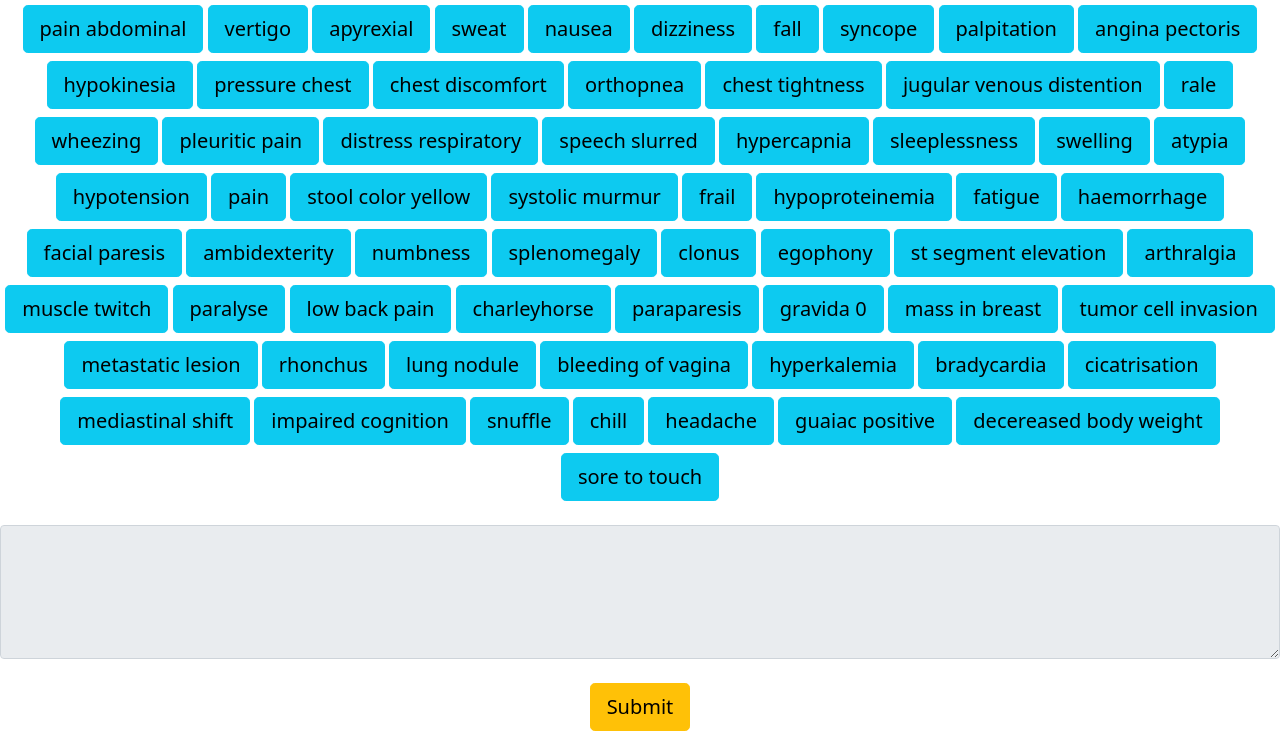
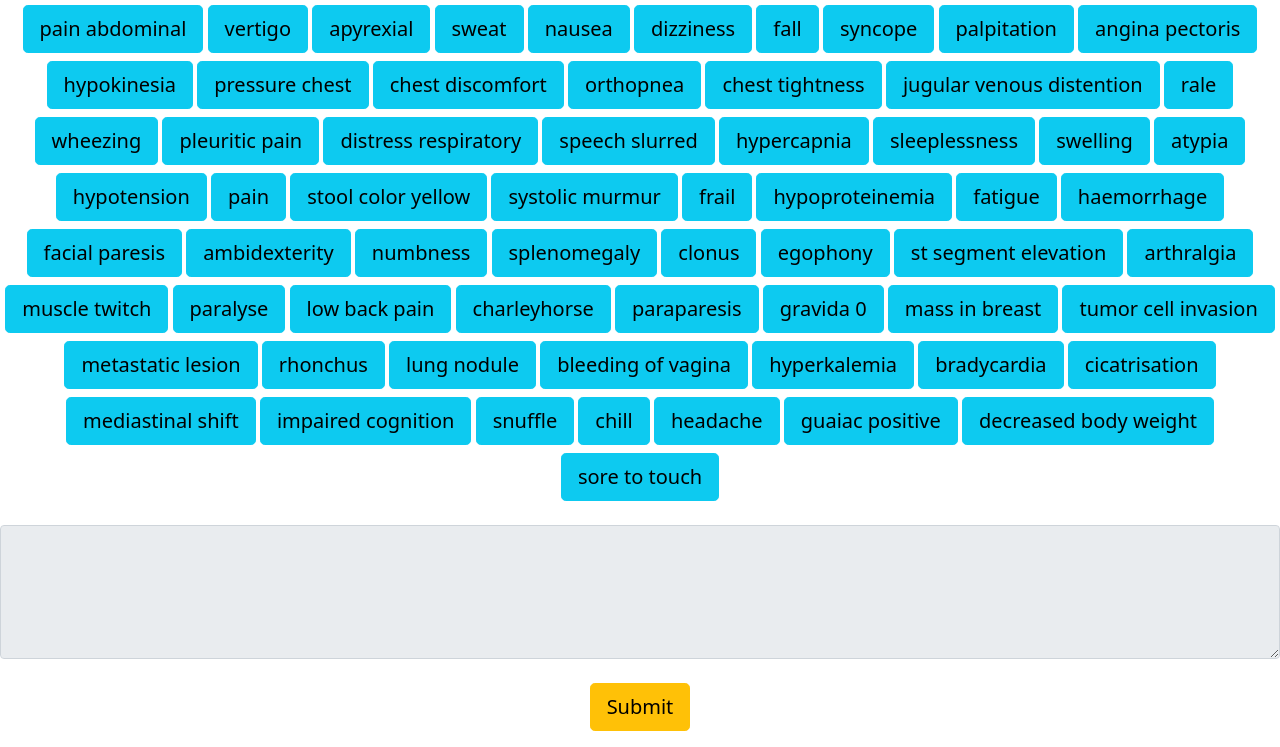
Before and after one commit to jumana-s/3710-Project, a plain HTML site: page index.html in a window 1280 px wide. Shown: the part 134-881 px from the top of the page. Drawn offline with nearby package versions, Linux system fonts and the light colour scheme.

Commit message:
Update index.html

```diff
--- a/index.html
+++ b/index.html
@@ -78,7 +78,7 @@
         <button type="button" onclick="addToList(this.innerHTML)" class="btn btn-info btn-lg mr-2 mt-2">chill</button>
         <button type="button" onclick="addToList(this.innerHTML)" class="btn btn-info btn-lg mr-2 mt-2">headache</button>
         <button type="button" onclick="addToList(this.innerHTML)" class="btn btn-info btn-lg mr-2 mt-2">guaiac positive</button>
-        <button type="button" onclick="addToList(this.innerHTML)" class="btn btn-info btn-lg mr-2 mt-2">decereased body weight</button>
+        <button type="button" onclick="addToList(this.innerHTML)" class="btn btn-info btn-lg mr-2 mt-2">decreased body weight</button>
         <button type="button" onclick="addToList(this.innerHTML)" class="btn btn-info btn-lg mr-2 mt-2">sore to touch</button>
     </div>
 
@@ -93,7 +93,7 @@
 
     <script>
         function addToList(name) {
-            document.getElementById("disease-display").placeholder += (name + " ,");
+            document.getElementById("disease-display").placeholder += (name + ", ");
         }
     </script>
 
```
